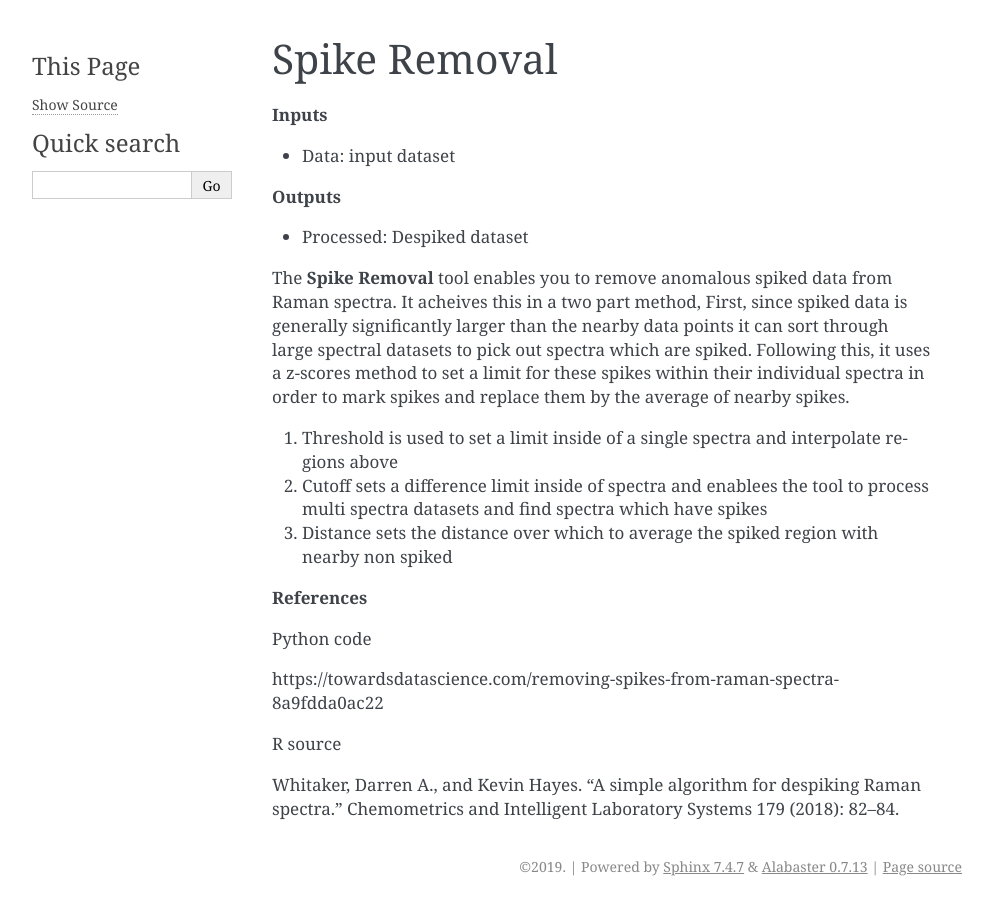
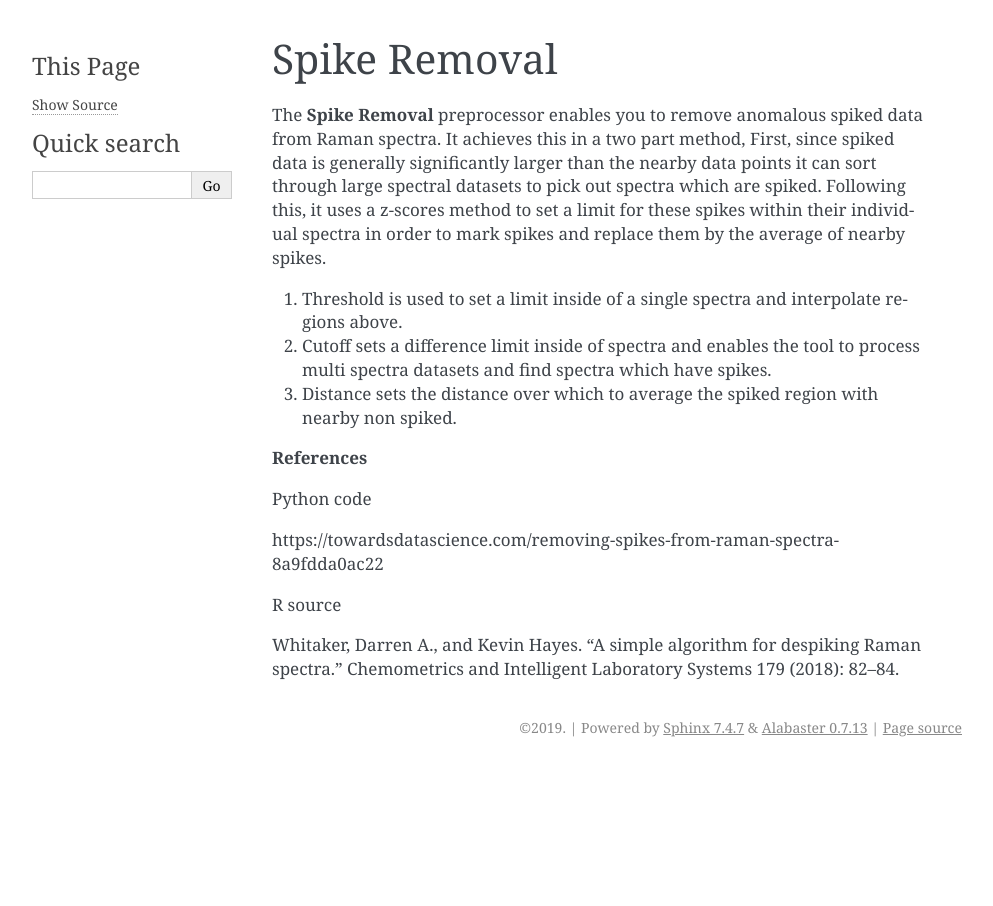
Before and after one commit to znarthur/orange-spectroscopy, a Sphinx documentation site: the page built from doc/widgets/SpikeRemoval.md, in a window 1280 px wide. Shown: the whole page, without its empty margins (148-1141 px from the left). Built offline with Sphinx 7.4.7, drawn with Linux system fonts in a browser that asks for light colours.

```diff
--- a/doc/widgets/SpikeRemoval.md
+++ b/doc/widgets/SpikeRemoval.md
@@ -1,26 +1,18 @@
 # Spike Removal
 
-**Inputs**
-
-- Data: input dataset
-
-**Outputs**
-
-- Processed: Despiked dataset
-
-The **Spike Removal** tool enables you to remove anomalous spiked data
-from Raman spectra. It acheives this in a two part method, First, since spiked data is
+The **Spike Removal** preprocessor enables you to remove anomalous spiked data
+from Raman spectra. It achieves this in a two part method, First, since spiked data is
 generally significantly larger than the nearby data points it can sort through large
 spectral datasets to pick out spectra which are spiked. Following this, it uses a z-scores method
 to set a limit for these spikes within their individual spectra in order to mark spikes
 and replace them by the average of nearby spikes.
 1. Threshold is used to set a limit inside of a single spectra
-and interpolate regions above
-2. Cutoff sets a difference limit inside of spectra and enablees
+and interpolate regions above.
+2. Cutoff sets a difference limit inside of spectra and enables
 the tool to process multi spectra datasets and find spectra which
-have spikes
+have spikes.
 3. Distance sets the distance over which to average the spiked region with nearby
-non spiked
+non spiked.
 
 **References**
 
```
Also changed, not shown: doc/widgets/preprocess-spectra.md (+1 -4 lines).
